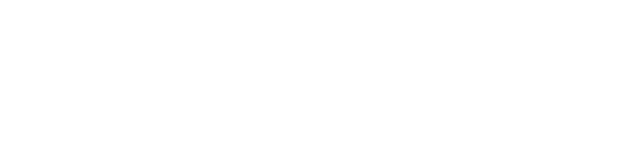
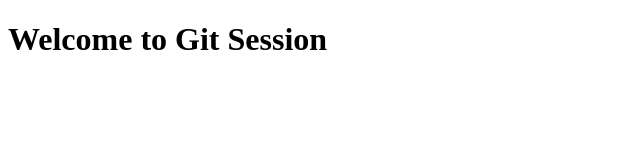
Before and after one commit to sujalbarot0516-rgb/demoapp, a plain HTML site: page index.html in a window 1280 px wide. Shown: the whole page, without its empty margins (0-640 px from the left). Drawn offline with Linux system fonts and the light colour scheme.

Commit message:
content change

```diff
--- a/index.html
+++ b/index.html
@@ -3,9 +3,9 @@
 <head>
     <meta charset="UTF-8">
     <meta name="viewport" content="width=device-width, initial-scale=1.0">
-    <title>Document</title>
+    <title>Home</title>
 </head>
 <body>
-
+    <h1>Welcome to Git Session</h1>
 </body>
 </html>
```
